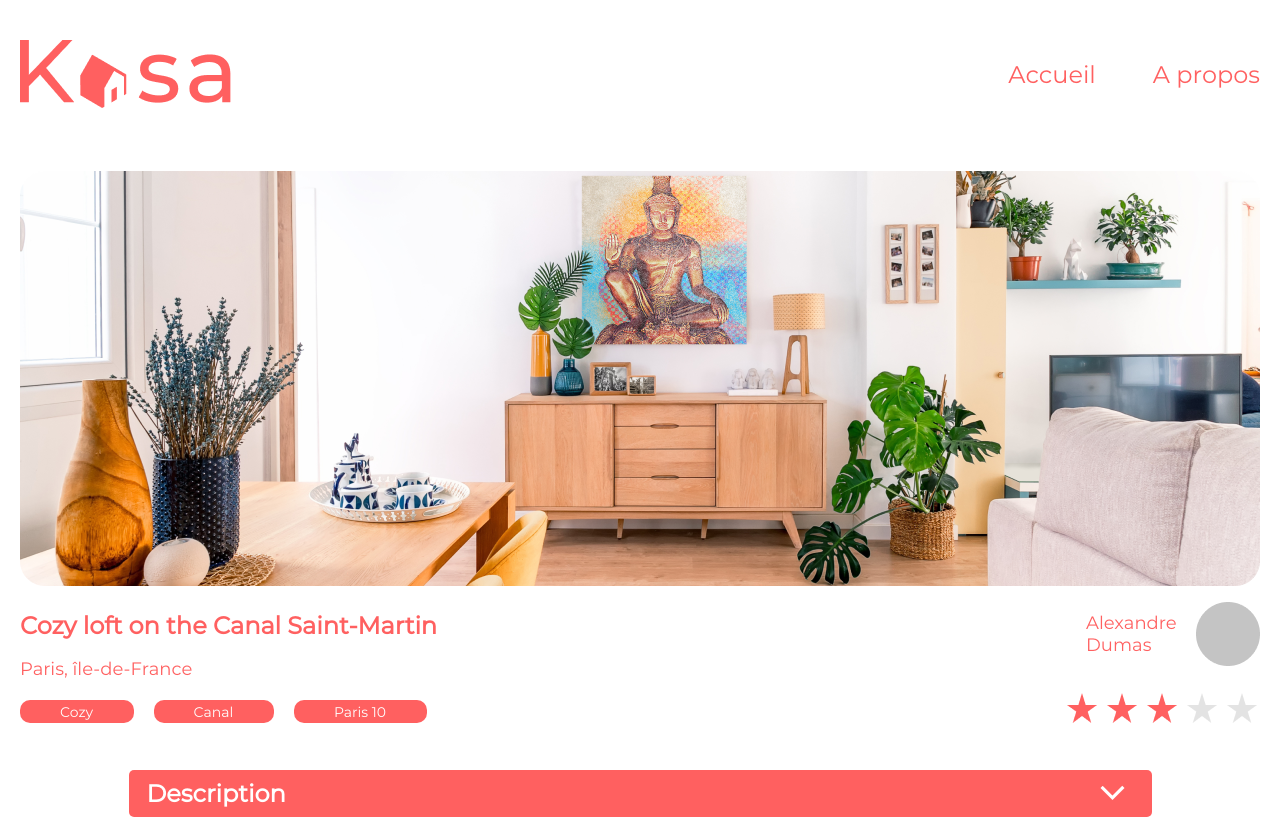
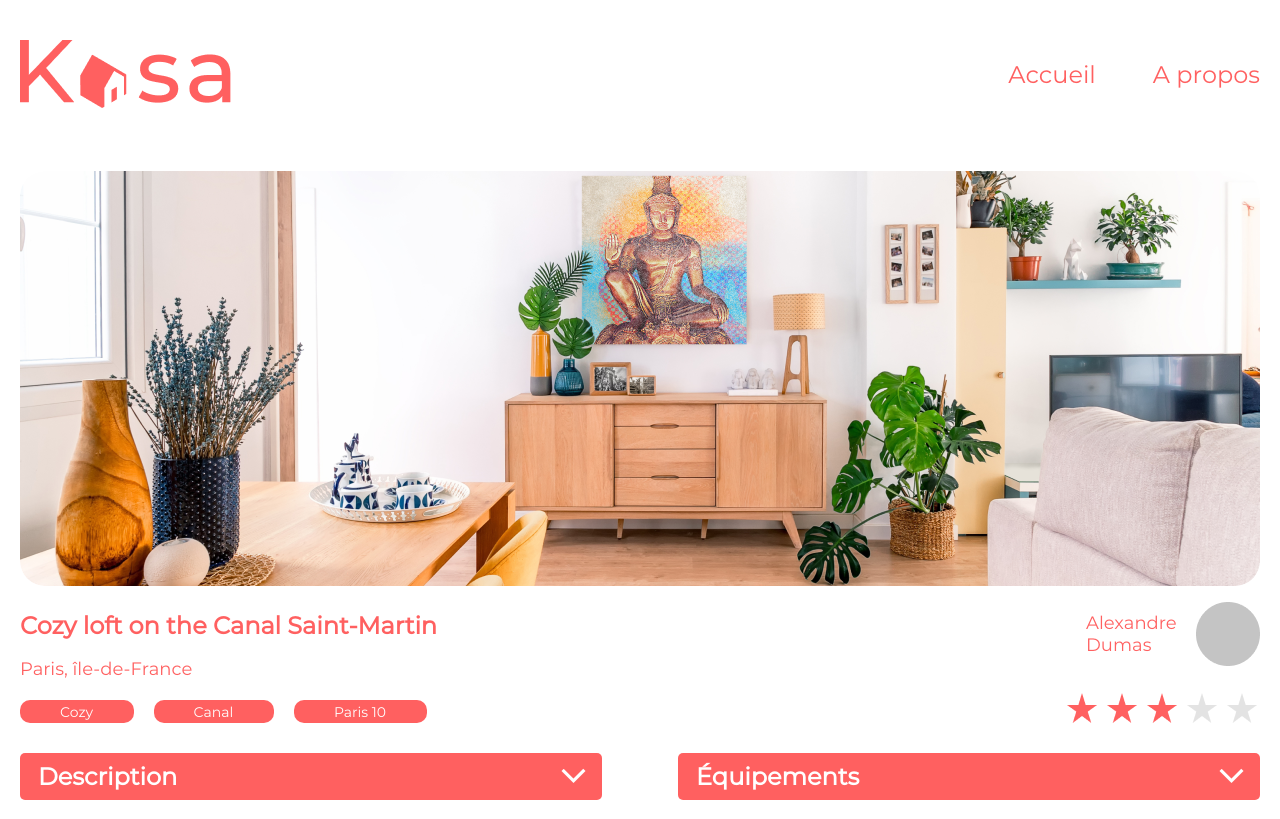
Before and after one commit to AmandaSrisourath/AmandaSrisourath_11_27072021, a React (Create React App) app: page /location/1 in a window 1280 px wide. Shown: the top 819 px of the page. Built offline with nearby package versions, Linux system fonts and the light colour scheme.

Commit message:
refactoring

```diff
--- a/src/App.css
+++ b/src/App.css
@@ -43,13 +43,16 @@ a#about:active {
   justify-content: space-between;
 }
 
-#home-banner {
-  background-image: linear-gradient(180deg, rgba(0, 0, 0, 0.3) 0%, rgba(0, 0, 0, 0.3) 100%), url("Assets/home-banner.png");
+.banner {
   width: 1240px;
-  height: 223px;
   margin-left: auto;
   margin-right: auto;
   border-radius: 25px;
+}
+
+#home-banner {
+  height: 223px;
+  background-image: linear-gradient(180deg, rgba(0, 0, 0, 0.3) 0%, rgba(0, 0, 0, 0.3) 100%), url("Assets/home-banner.png");
 }
 
 .banner-title {
@@ -101,19 +104,18 @@ a#about:active {
 }
 
 #about-banner {
+  height: 223px;
   background-image: linear-gradient(180deg, rgba(0, 0, 0, 0.3) 0%, rgba(0, 0, 0, 0.3) 100%), url("Assets/about-banner.png");
-  width: 1240px;
-  height: 223px;
+}
+
+.width-margin-about {
+  width: 1023px;
   margin-left: auto;
   margin-right: auto;
-  border-radius: 25px;
 }
 
 #title {
-  width: 1023px;
   height: 47px;
-  margin-left: auto;
-  margin-right: auto;
   margin-top: 33px;
   background-color: #FF6060;
   color: white;
@@ -122,11 +124,9 @@ a#about:active {
 }
 
 #description {
-  width: 1023px;
-  margin-left: auto;
-  margin-right: auto;
   background-color: #F7F7F7;
   color: #FF6060;
+  border-radius: 5px;
 }
 
 h1 {
@@ -179,8 +179,6 @@ a#error-link {
 #location-banner {
   display: flex;
   justify-content: center;
-  margin-left: auto;
-  margin-right: auto;
 }
 
 #location-title {
@@ -192,10 +190,13 @@ a#error-link {
   justify-content: space-between;
 }
 
-#location-detail {
+.width-margin-location {
   width: 1240px;
   margin-left: auto;
   margin-right: auto;
+}
+
+#location-detail {
   color: #FF6060;
   font-size: 18px;
   display: flex;
@@ -232,3 +233,39 @@ p#name {
   background-color: #FF6060;
   border-radius: 10px;
 }
+
+div#title.data {
+  width: 582px;
+  margin-top: 0;
+}
+
+div#description.location-data {
+  width: 550px;
+  height: 156px;
+  font-size: 18px;
+  padding: 40px 12px 53px 20px;
+  margin: 0;
+  line-height: 26px;
+}
+
+#options {
+  display: flex;
+  justify-content: space-between;
+}
+
+p.location-description {
+  font-size: 18px;
+}
+
+.location-arrow {
+  left: 93%;
+}
+
+p.description.location-description {
+  padding: 0;
+}
+
+p.description.equipments-description {
+  font-size: 18px;
+  padding: 0;
+}
--- a/src/Pages/Home/index.js
+++ b/src/Pages/Home/index.js
@@ -9,7 +9,7 @@ class Home extends React.Component {
             <div>
                 <Header name="Accueil" currentPage="home" />
 
-                <div id="home-banner">
+                <div id="home-banner" className="banner">
                     <p className="banner-title">Chez vous, partout et ailleurs</p>
                 </div>
 
```
